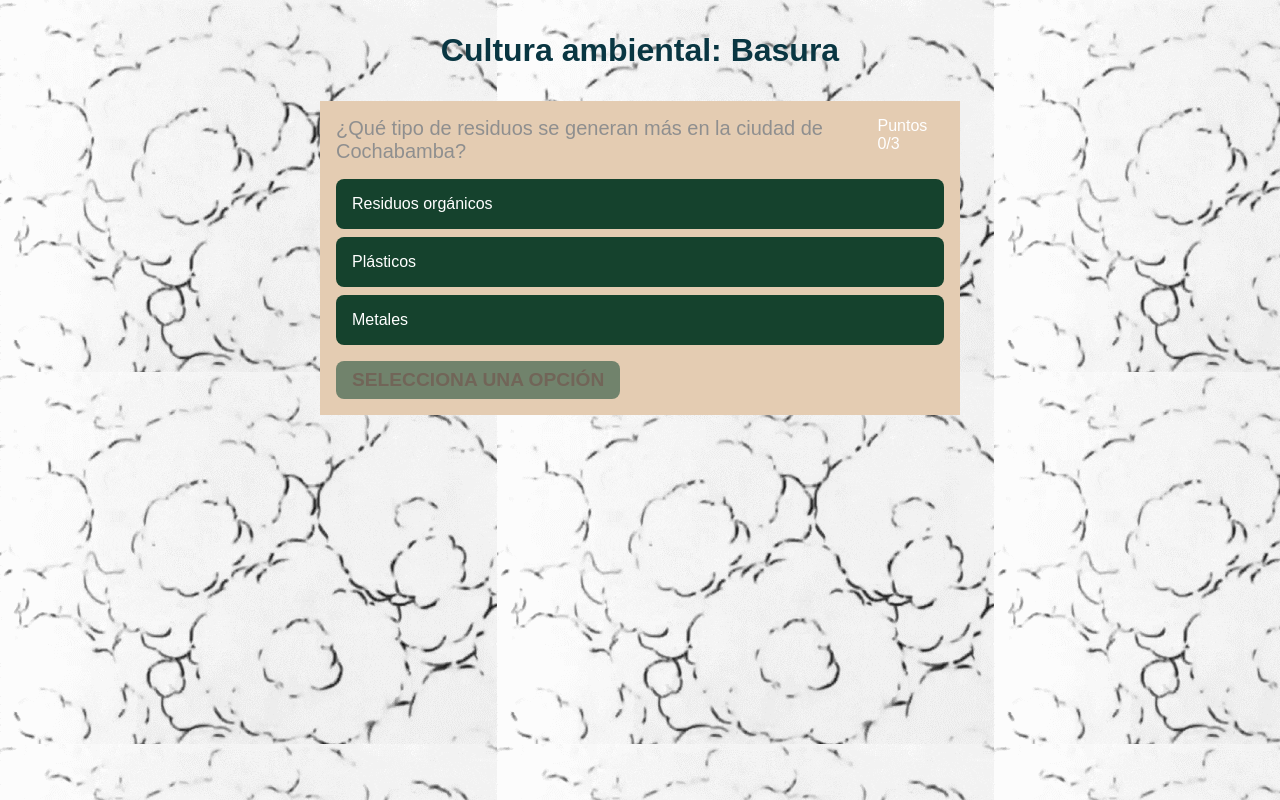
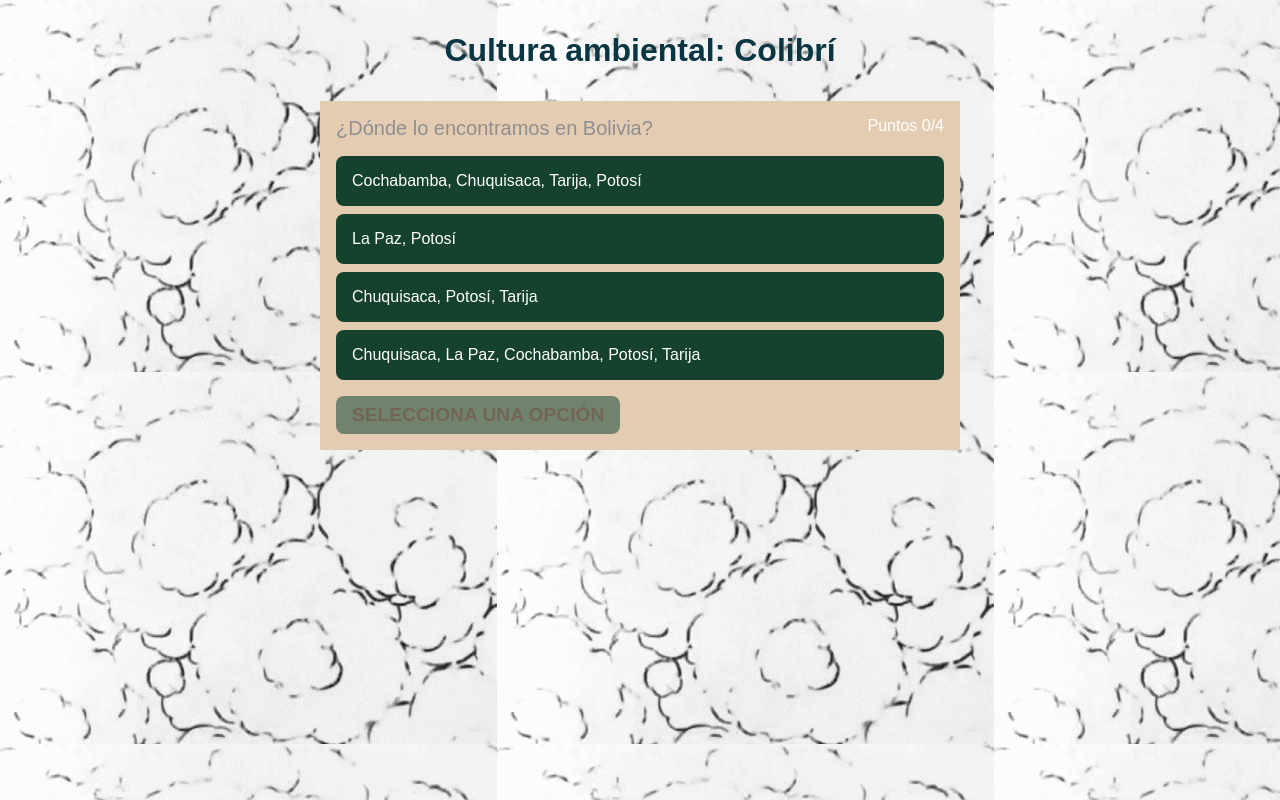
Before and after one commit to GabrielZurita00/cultura-ambiental, a Vue app in the folder quiz-ambiental/: page / in a window 1280 px wide. Built offline with nearby package versions, Linux system fonts and the light colour scheme.

Commit message:
feat: colibri quiz

```diff
--- a/quiz-ambiental/src/App.vue
+++ b/quiz-ambiental/src/App.vue
@@ -1,35 +1,46 @@
 <script setup>
 import { ref, computed } from 'vue'
-import imgUrl from './assets/canvas.png'
+import imgUrl from './assets/canvas2.png'
 
 const questions = ref([
   {
-	question: '¿Qué tipo de residuos se generan más en la ciudad de Cochabamba?',
-	answer: 0,
+	question: '¿Dónde lo encontramos en Bolivia?',
+	answer: 3,
 	options: [
-		'Residuos orgánicos',
-		'Plásticos',
-		'Metales'
+		'Cochabamba, Chuquisaca, Tarija, Potosí',
+		'La Paz, Potosí',
+		'Chuquisaca, Potosí, Tarija',
+		'Chuquisaca, La Paz, Cochabamba, Potosí, Tarija'
 	],
 	selected: null
   },
   {
-	question: '¿Cómo se separan los residuos domésticos en Bolivia?',
+	question: '¿Cuál es su importancia en nuestro ecosistema urbano?',
 	answer: 2,
 	options: [
-		'Orgánicos e inorgánicos',
-		'Papel, plástico, orgánicos, metales y basura',
-		'Orgánicos, reciclables, no aprovechables'
+		'Es una señal de que nuestros ancestros nos envían un mensaje',
+		'Mejora el paisaje urbano',
+		'Aporta a la polinización de semillas y con esto la protección del ecosistema urbano'
 	],
 	selected: null
   },
   {
-	question: '¿Cuál es la diferencia entre reciclaje y reuso?',
+	question: '¿Por qué están desapareciendo estos hermosos seres?',
 	answer: 1,
 	options: [
-		'Es lo mismo',
-		'Reuso: Volver a usar un objeto con el mismo fin o uno diferente\nReciclar: Proceso físico-químico por el que pasa un producto para su posterior uso',
-		'Reuso es rechazar algo, reciclar es separar los residuos'
+		'Se comen basura',
+		'El ruido, la contaminación atmosférica y les es difícil cada vez más conseguir alimento',
+		'Los gatos que se comen a los colibríes'
+	],
+	selected: null
+  },
+  {
+	question: '¿Qué podemos hacer para preservar su existencia?',
+	answer: 1,
+	options: [
+		'Alejar depredadores',
+		'Sembrar lavanda, kewiña, pacay, salvias, churquis, budjileia, lantana cámara',
+		'Aislar el sonido de nuestras casas'
 	],
 	selected: null
   }
@@ -45,7 +56,7 @@ const score = computed(() => {
 			value++
 		}
 	})
-  if (value==3){
+  if (value==4){
     localStorage.setItem("completed", 1);
     const body = document.querySelector('body')
     body.style.backgroundImage = `url('${imgUrl}')`;
@@ -81,7 +92,7 @@ const NextQuestion = () => {
 
 <template>
 	<main class="app">
-		<h1>Cultura ambiental: Basura</h1>
+		<h1>Cultura ambiental: Colibrí</h1>
 
 		<section class="quiz" v-if="!quizCompleted">
 			<div class="quiz-info">
```
Also changed, not shown: quiz-ambiental/src/assets/canvas2.png (added), 5 other files (tests, documents, lock files or other folders).
